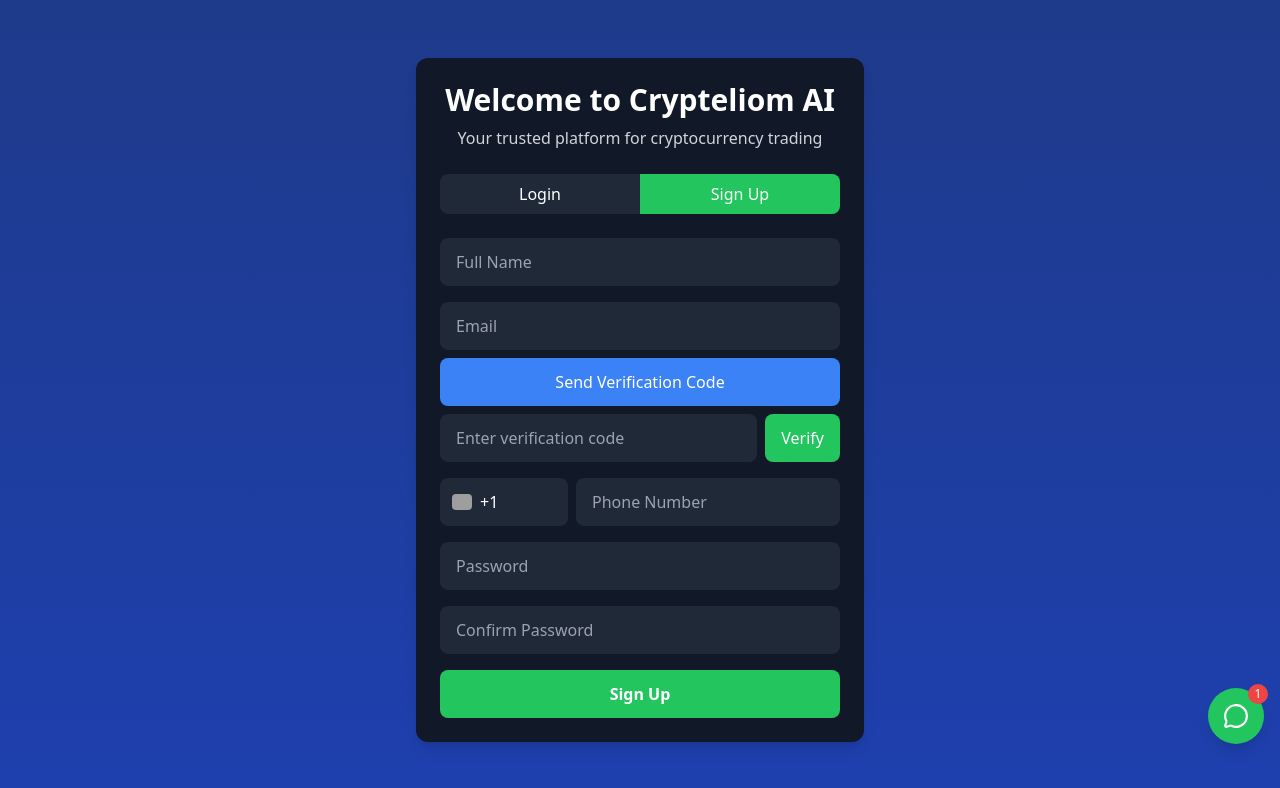
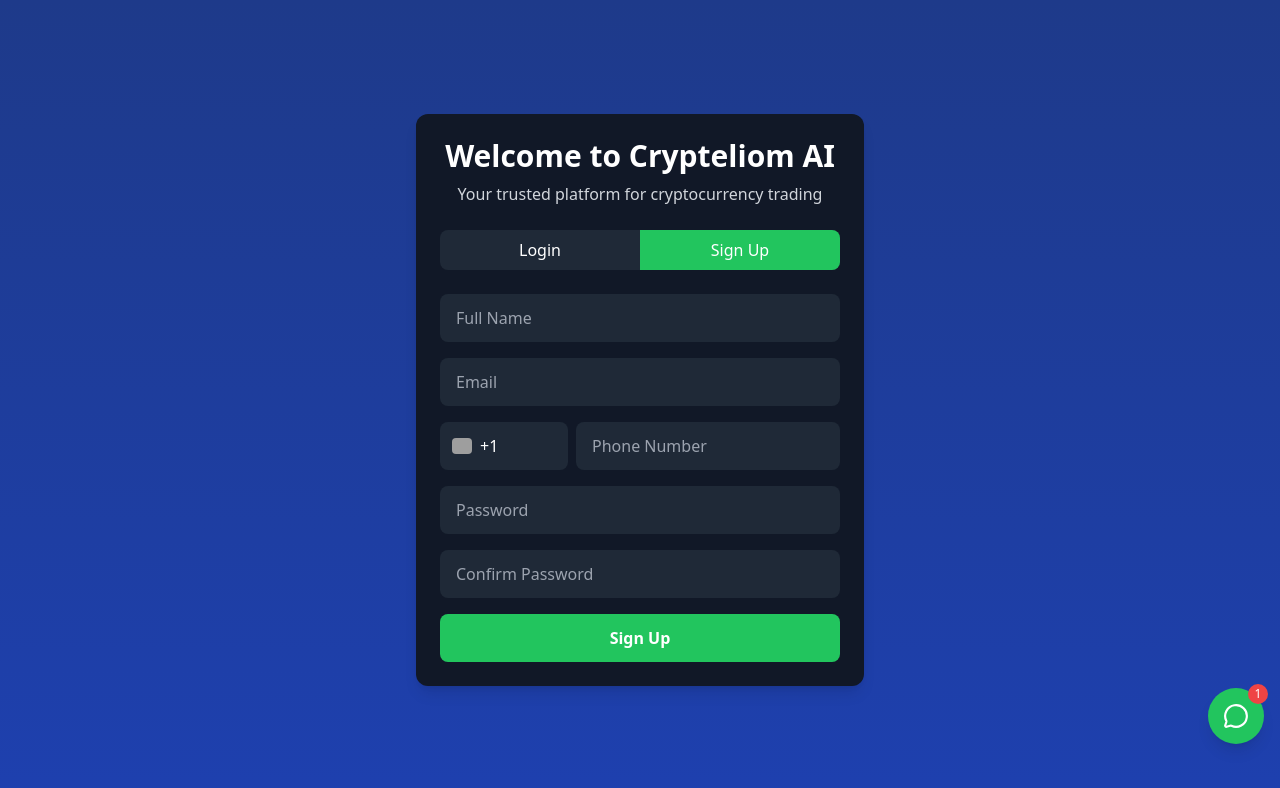
Before and after one commit to Azon590/quantumClient, a React (Vite) app: page /auth in a window 1280 px wide. Both pictures are taken after a click on the button "Sign Up". Shown: the top 788 px of the page. Built offline with nearby package versions, Linux system fonts and the light colour scheme; grey boxes are pictures that could not be loaded.

Commit message:
removed the email verification code

```diff
--- a/src/components/Auth.jsx
+++ b/src/components/Auth.jsx
@@ -219,11 +219,6 @@ export default function AuthForm() {
   const [forgotEmail, setForgotEmail] = useState("");
   const [resetLoading, setResetLoading] = useState(false);
 
-  const [verificationCode, setVerificationCode] = useState("");
-  const [generatedCode, setGeneratedCode] = useState("");
-  const [emailVerified, setEmailVerified] = useState(false);
-  const [sendingCode, setSendingCode] = useState(false);
-
   const [error, setError] = useState("");
   const [success, setSuccess] = useState("");
 
@@ -232,7 +227,8 @@ export default function AuthForm() {
     setCountries(countriesList);
 
     const defaultCountry =
-      countriesList.find((c) => c.name === "United States") || countriesList[0];
+      countriesList.find((c) => c.name === "United States") ||
+      countriesList[0];
 
     setSelectedCountry(defaultCountry);
   }, []);
@@ -240,81 +236,57 @@ export default function AuthForm() {
   /* ---------------- CLOSE DROPDOWN ---------------- */
   useEffect(() => {
     const handleClickOutside = (e) => {
-      if (dropdownRef.current && !dropdownRef.current.contains(e.target)) {
+      if (
+        dropdownRef.current &&
+        !dropdownRef.current.contains(e.target)
+      ) {
         setOpenDropdown(false);
       }
     };
 
     document.addEventListener("mousedown", handleClickOutside);
-    return () => document.removeEventListener("mousedown", handleClickOutside);
+
+    return () =>
+      document.removeEventListener("mousedown", handleClickOutside);
   }, []);
 
   /* ---------------- INPUT HANDLERS ---------------- */
   const handleLoginChange = (e) =>
-    setLoginForm({ ...loginForm, [e.target.name]: e.target.value });
+    setLoginForm({
+      ...loginForm,
+      [e.target.name]: e.target.value,
+    });
 
   const handleSignupChange = (e) => {
-    setSignupForm({ ...signupForm, [e.target.name]: e.target.value });
+    setSignupForm({
+      ...signupForm,
+      [e.target.name]: e.target.value,
+    });
+
     setError("");
     setSuccess("");
   };
 
-  /* ---------------- SEND EMAIL VERIFICATION ---------------- */
-  const sendVerificationCode = async () => {
-    setError("");
-    setSuccess("");
+  /* ---------------- GENERATE RANDOM PASSWORD ---------------- */
+  const generateRandomPassword = (length = 12) => {
+    const chars =
+      "ABCDEFGHIJKLMNOPQRSTUVWXYZabcdefghijklmnopqrstuvwxyz0123456789!@#$%^&*";
 
-    if (!signupForm.email) {
-      setError("Please enter your email");
-      return;
+    let password = "";
+
+    for (let i = 0; i < length; i++) {
+      password += chars.charAt(
+        Math.floor(Math.random() * chars.length)
+      );
     }
 
-    const code = Math.floor(100000 + Math.random() * 900000).toString();
-    setGeneratedCode(code);
-    setSendingCode(true);
-
-    try {
-      await emailjs.send(
-        "service_fqr9brd",
-        "template_2s4jmik",
-        {
-          user_name: signupForm.fullName || "User",
-          verification_code: code,
-          to_email: signupForm.email,
-        },
-        "GNJs-6pcGE3GJSFnQ"
-      );
-      setSuccess("Verification code sent successfully!");
-    } catch (err) {
-      console.log(err);
-      setError("Failed to send verification code");
-    } finally {
-      setSendingCode(false);
-    }
-  };
-
-  const verifyCode = () => {
-    if (verificationCode === generatedCode) {
-      setEmailVerified(true);
-      setSuccess("Email verified successfully!");
-      setError("");
-    } else {
-      setError("Invalid verification code");
-    }
-  };
-
-  const generateRandomPassword = (length = 12) => {
-    const chars = "ABCDEFGHIJKLMNOPQRSTUVWXYZabcdefghijklmnopqrstuvwxyz0123456789!@#$%^&*";
-    let password = "";
-    for (let i = 0; i < length; i++) {
-      password += chars.charAt(Math.floor(Math.random() * chars.length));
-    }
     return password;
   };
 
   /* ---------------- FORGOT PASSWORD ---------------- */
   const handleForgotPassword = async (e) => {
     e.preventDefault();
+
     setError("");
     setSuccess("");
     setResetLoading(true);
@@ -330,8 +302,13 @@ export default function AuthForm() {
     try {
       const res = await fetch(`${API_URL}/reset-password`, {
         method: "POST",
-        headers: { "Content-Type": "application/json" },
-        body: JSON.stringify({ email: forgotEmail, password: newPassword }),
+        headers: {
+          "Content-Type": "application/json",
+        },
+        body: JSON.stringify({
+          email: forgotEmail,
+          password: newPassword,
+        }),
       });
 
       const data = await res.json();
@@ -353,12 +330,14 @@ export default function AuthForm() {
       );
 
       setSuccess("New password sent to your email!");
+
       setTimeout(() => {
         setShowForgotPassword(false);
         setForgotEmail("");
         setSuccess("");
       }, 2500);
     } catch (err) {
+      console.log(err);
       setError("Failed to process password reset");
     } finally {
       setResetLoading(false);
@@ -368,13 +347,16 @@ export default function AuthForm() {
   /* ---------------- LOGIN ---------------- */
   const handleLoginSubmit = async (e) => {
     e.preventDefault();
+
     setError("");
     setSuccess("");
 
     try {
       const res = await fetch(`${API_URL}/login`, {
         method: "POST",
-        headers: { "Content-Type": "application/json" },
+        headers: {
+          "Content-Type": "application/json",
+        },
         body: JSON.stringify(loginForm),
       });
 
@@ -386,9 +368,13 @@ export default function AuthForm() {
       }
 
       localStorage.setItem("user", JSON.stringify(data.user));
-      if (data.token) localStorage.setItem("token", data.token);
+
+      if (data.token) {
+        localStorage.setItem("token", data.token);
+      }
 
       setSuccess("Login successful!");
+
       setTimeout(() => navigate("/dashboard"), 500);
     } catch {
       setError("Network error. Try again later.");
@@ -398,13 +384,9 @@ export default function AuthForm() {
   /* ---------------- SIGNUP ---------------- */
   const handleSignupSubmit = async (e) => {
     e.preventDefault();
+
     setError("");
     setSuccess("");
-
-    if (!emailVerified) {
-      setError("Please verify your email first");
-      return;
-    }
 
     if (signupForm.password !== signupForm.confirmPassword) {
       setError("Passwords do not match");
@@ -422,7 +404,9 @@ export default function AuthForm() {
     try {
       const res = await fetch(`${API_URL}/signup`, {
         method: "POST",
-        headers: { "Content-Type": "application/json" },
+        headers: {
+          "Content-Type": "application/json",
+        },
         body: JSON.stringify(payload),
       });
 
@@ -443,9 +427,7 @@ export default function AuthForm() {
         password: "",
         confirmPassword: "",
       });
-      setVerificationCode("");
-      setGeneratedCode("");
-      setEmailVerified(false);
+
       setActiveTab("login");
     } catch {
       setError("Network error. Try again later.");
@@ -455,18 +437,23 @@ export default function AuthForm() {
   return (
     <div className="min-h-screen flex items-center justify-center bg-gradient-to-b from-blue-900 to-blue-800 px-4">
       <div className="w-full max-w-md bg-gray-900 rounded-xl shadow-lg p-6">
+
         <h1 className="text-3xl font-bold text-white text-center mb-2">
           Welcome to Crypteliom AI
         </h1>
+
         <p className="text-gray-300 text-center mb-6">
           Your trusted platform for cryptocurrency trading
         </p>
 
         {/* TABS */}
         <div className="flex mb-6 bg-gray-800 rounded-lg overflow-hidden">
+
           <button
             className={`flex-1 py-2 text-white transition ${
-              activeTab === "login" ? "bg-green-500" : "hover:bg-gray-700"
+              activeTab === "login"
+                ? "bg-green-500"
+                : "hover:bg-gray-700"
             }`}
             onClick={() => {
               setActiveTab("login");
@@ -475,23 +462,40 @@ export default function AuthForm() {
           >
             Login
           </button>
+
           <button
             className={`flex-1 py-2 text-white transition ${
-              activeTab === "signup" ? "bg-green-500" : "hover:bg-gray-700"
+              activeTab === "signup"
+                ? "bg-green-500"
+                : "hover:bg-gray-700"
             }`}
             onClick={() => setActiveTab("signup")}
           >
             Sign Up
           </button>
+
         </div>
 
         {/* ALERTS */}
-        {error && <p className="text-red-500 text-center mb-4">{error}</p>}
-        {success && <p className="text-green-500 text-center mb-4">{success}</p>}
+        {error && (
+          <p className="text-red-500 text-center mb-4">
+            {error}
+          </p>
+        )}
+
+        {success && (
+          <p className="text-green-500 text-center mb-4">
+            {success}
+          </p>
+        )}
 
         {/* LOGIN FORM */}
         {activeTab === "login" && !showForgotPassword && (
-          <form onSubmit={handleLoginSubmit} className="space-y-4">
+          <form
+            onSubmit={handleLoginSubmit}
+            className="space-y-4"
+          >
+
             <input
               name="email"
               type="email"
@@ -501,6 +505,7 @@ export default function AuthForm() {
               className="w-full px-4 py-3 bg-gray-800 text-white rounded-lg outline-none"
               required
             />
+
             <input
               name="password"
               type="password"
@@ -510,12 +515,16 @@ export default function AuthForm() {
               className="w-full px-4 py-3 bg-gray-800 text-white rounded-lg outline-none"
               required
             />
-            <button className="w-full bg-green-500 hover:bg-green-600 transition py-3 rounded-lg text-white font-semibold">
+
+            <button
+              className="w-full bg-green-500 hover:bg-green-600 transition py-3 rounded-lg text-white font-semibold"
+            >
               Login
             </button>
 
             <p className="text-center text-gray-400 text-sm mt-3">
               Forgot your password?{" "}
+
               <button
                 type="button"
                 onClick={() => setShowForgotPassword(true)}
@@ -524,16 +533,25 @@ export default function AuthForm() {
                 Click here
               </button>
             </p>
+
           </form>
         )}
 
         {/* FORGOT PASSWORD */}
         {activeTab === "login" && showForgotPassword && (
-          <form onSubmit={handleForgotPassword} className="space-y-4">
-            <h3 className="text-xl font-semibold text-white text-center">Reset Password</h3>
+          <form
+            onSubmit={handleForgotPassword}
+            className="space-y-4"
+          >
+
+            <h3 className="text-xl font-semibold text-white text-center">
+              Reset Password
+            </h3>
+
             <p className="text-gray-400 text-center text-sm">
               Enter your registered email and a new password will be sent to you.
             </p>
+
             <input
               type="email"
               placeholder="Enter your registered email"
@@ -542,14 +560,19 @@ export default function AuthForm() {
               className="w-full px-4 py-3 bg-gray-800 text-white rounded-lg outline-none"
               required
             />
+
             <button
               type="submit"
               disabled={resetLoading}
               className="w-full bg-green-500 hover:bg-green-600 transition py-3 rounded-lg text-white font-semibold disabled:opacity-70"
             >
-              {resetLoading ? "Processing..." : "Send New Password"}
+              {resetLoading
+                ? "Processing..."
+                : "Send New Password"}
             </button>
+
             <p className="text-center text-gray-400 text-sm">
+
               <button
                 type="button"
                 onClick={() => {
@@ -560,13 +583,19 @@ export default function AuthForm() {
               >
                 Back to Login
               </button>
+
             </p>
+
           </form>
         )}
 
         {/* SIGNUP FORM */}
         {activeTab === "signup" && (
-          <form onSubmit={handleSignupSubmit} className="space-y-4">
+          <form
+            onSubmit={handleSignupSubmit}
+            className="space-y-4"
+          >
+
             <input
               name="fullName"
               placeholder="Full Name"
@@ -576,7 +605,6 @@ export default function AuthForm() {
               required
             />
 
-            <div className="space-y-2">
             <input
               name="email"
               type="email"
@@ -587,52 +615,39 @@ export default function AuthForm() {
               required
             />
 
+            {/* Country + Phone Dropdown */}
+            <div
+              className="flex gap-2 relative"
+              ref={dropdownRef}
+            >
+
               <button
                 type="button"
-                onClick={sendVerificationCode}
-                disabled={sendingCode}
-                className="w-full bg-blue-500 hover:bg-blue-600 transition py-3 rounded-lg text-white"
-              >
-                {sendingCode ? "Sending Code..." : "Send Verification Code"}
-              </button>
-
-              <div className="flex gap-2">
-                <input
-                  type="text"
-                  placeholder="Enter verification code"
-                  value={verificationCode}
-                  onChange={(e) => setVerificationCode(e.target.value)}
-                  className="flex-1 px-4 py-3 bg-gray-800 text-white rounded-lg outline-none"
-                />
-                <button
-                  type="button"
-                  onClick={verifyCode}
-                  className="bg-green-500 hover:bg-green-600 px-4 rounded-lg text-white"
-                >
-                  Verify
-                </button>
-              </div>
-
-              {emailVerified && <p className="text-green-400 text-sm">✓ Email verified successfully</p>}
-            </div>
-
-            {/* Country + Phone Dropdown */}
-            <div className="flex gap-2 relative" ref={dropdownRef}>
-              <button
-                type="button"
-                onClick={() => setOpenDropdown(!openDropdown)}
+                onClick={() =>
+                  setOpenDropdown(!openDropdown)
+                }
                 className="w-32 flex items-center gap-2 px-3 py-3 rounded-lg bg-gray-800 text-white"
               >
+
                 {selectedCountry && (
                   <>
-                    <img src={selectedCountry.flag} alt={selectedCountry.name} className="w-5 h-4 rounded" />
-                    <span>{selectedCountry.code}</span>
+                    <img
+                      src={selectedCountry.flag}
+                      alt={selectedCountry.name}
+                      className="w-5 h-4 rounded"
+                    />
+
+                    <span>
+                      {selectedCountry.code}
+                    </span>
                   </>
                 )}
+
               </button>
 
               {openDropdown && (
                 <div className="absolute top-14 left-0 w-64 max-h-60 overflow-y-auto bg-gray-900 rounded-lg shadow-lg z-20">
+
                   {countries.map((c) => (
                     <div
                       key={c.code}
@@ -642,11 +657,24 @@ export default function AuthForm() {
                       }}
                       className="flex items-center gap-3 px-3 py-2 hover:bg-gray-700 cursor-pointer text-white"
                     >
-                      <img src={c.flag} alt={c.name} className="w-5 h-4 rounded" />
-                      <span className="flex-1 text-sm">{c.name}</span>
-                      <span className="text-gray-400 text-sm">{c.code}</span>
+
+                      <img
+                        src={c.flag}
+                        alt={c.name}
+                        className="w-5 h-4 rounded"
+                      />
+
+                      <span className="flex-1 text-sm">
+                        {c.name}
+                      </span>
+
+                      <span className="text-gray-400 text-sm">
+                        {c.code}
+                      </span>
+
                     </div>
                   ))}
+
                 </div>
               )}
 
@@ -658,6 +686,7 @@ export default function AuthForm() {
                 className="flex-1 px-4 py-3 rounded-lg bg-gray-800 text-white outline-none"
                 required
               />
+
             </div>
 
             <input
@@ -680,11 +709,15 @@ export default function AuthForm() {
               required
             />
 
-            <button className="w-full bg-green-500 hover:bg-green-600 transition py-3 rounded-lg text-white font-semibold">
+            <button
+              className="w-full bg-green-500 hover:bg-green-600 transition py-3 rounded-lg text-white font-semibold"
+            >
               Sign Up
             </button>
+
           </form>
         )}
+
       </div>
     </div>
   );
```
Lines whose indentation alone changed are shown as unchanged.
